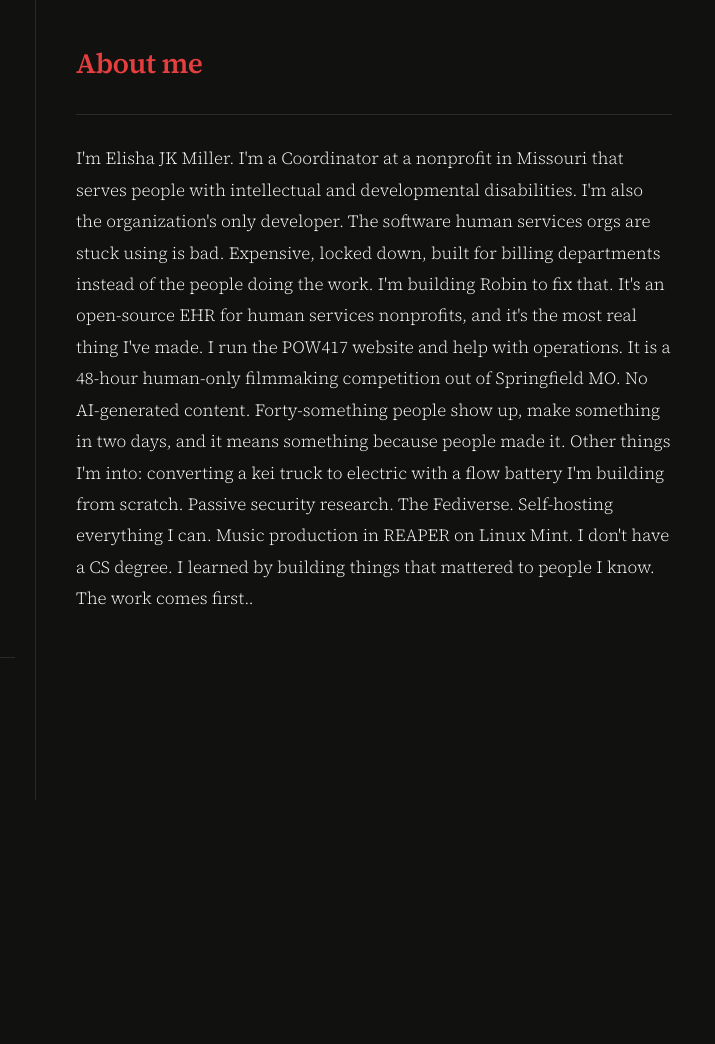
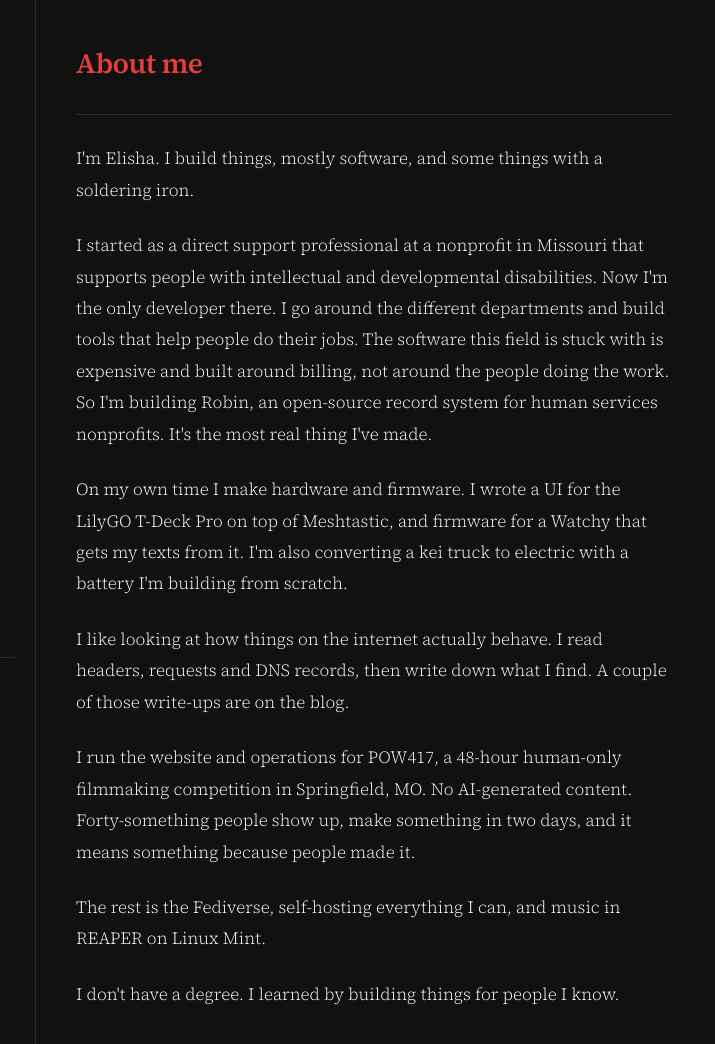
Before and after one commit to elishajkmiller/website, a website: page about.html in a window 1280 px wide. Shown: the top 1044 px of the page, 164-879 px from the left. Before the commit the page ends 800 px from the top, so only its background shows below. Drawn offline with nearby package versions, Linux system fonts and the light colour scheme.

Commit message:
Rewrite About page in my own voice

```diff
--- a/about.html
+++ b/about.html
@@ -19,14 +19,19 @@
     <div class="divider"></div>
 
     <div class="post-body">
-      <p>I'm Elisha JK Miller. I'm a Coordinator at a nonprofit in Missouri that serves people with intellectual and developmental disabilities. I'm also the organization's only developer.
-The software human services orgs are stuck using is bad. Expensive, locked down, built for billing departments instead of the people doing the work. I'm building Robin to fix that. It's an open-source EHR for human services nonprofits, and it's the most real thing I've made.
+      <p>I'm Elisha. I build things, mostly software, and some things with a soldering iron.</p>
 
-I run the POW417 website and help with operations. It is a 48-hour human-only filmmaking competition out of Springfield MO. No AI-generated content. Forty-something people show up, make something in two days, and it means something because people made it.
+      <p>I started as a direct support professional at a nonprofit in Missouri that supports people with intellectual and developmental disabilities. Now I'm the only developer there. I go around the different departments and build tools that help people do their jobs. The software this field is stuck with is expensive and built around billing, not around the people doing the work. So I'm building Robin, an open-source record system for human services nonprofits. It's the most real thing I've made.</p>
 
-Other things I'm into: converting a kei truck to electric with a flow battery I'm building from scratch. Passive security research. The Fediverse. Self-hosting everything I can. Music production in REAPER on Linux Mint.
-I don't have a CS degree. I learned by building things that mattered to people I know.
-The work comes first..</p>
+      <p>On my own time I make hardware and firmware. I wrote a UI for the LilyGO T-Deck Pro on top of Meshtastic, and firmware for a Watchy that gets my texts from it. I'm also converting a kei truck to electric with a battery I'm building from scratch.</p>
+
+      <p>I like looking at how things on the internet actually behave. I read headers, requests and DNS records, then write down what I find. A couple of those write-ups are on the blog.</p>
+
+      <p>I run the website and operations for POW417, a 48-hour human-only filmmaking competition in Springfield, MO. No AI-generated content. Forty-something people show up, make something in two days, and it means something because people made it.</p>
+
+      <p>The rest is the Fediverse, self-hosting everything I can, and music in REAPER on Linux Mint.</p>
+
+      <p>I don't have a degree. I learned by building things for people I know.</p>
     </div>
   </main>
 </div>
```
